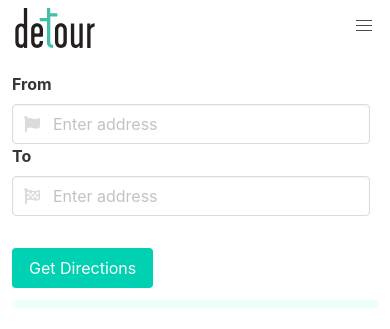
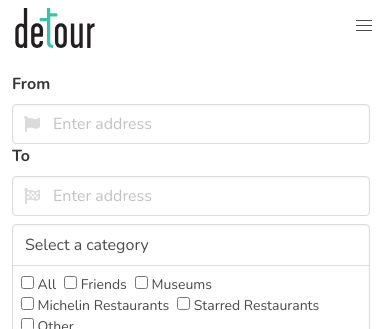
Before and after one commit to ameyerfr/detour, a Node server app: page /detour in a window 390 px wide. Shown: the top 329 px of the page. Run offline with Node 20, Linux system fonts and the light colour scheme; some libraries are stand-ins or nearby versions.

Commit message:
More CSS styling for responsiveness

```diff
--- a/public/js/detour.js
+++ b/public/js/detour.js
@@ -3,12 +3,12 @@
 
 const getItineraryBtn = document.getElementById("get-itinerary-btn");
 getItineraryBtn.onclick = getPOIs;
-const searchInput = document.getElementById("search-poi");
-searchInput.addEventListener("input", filterPOIs);
+// const searchInput = document.getElementById("search-poi");
+// searchInput.addEventListener("input", filterPOIs);
 // const searchCategory = document.getElementById("poi-categories");
 // searchCategory.addEventListener("click", searchByCategory);
-const clearSearchBtn = document.getElementById("clear-search-btn");
-clearSearchBtn.addEventListener("click", initSearch);
+// const clearSearchBtn = document.getElementById("clear-search-btn");
+// clearSearchBtn.addEventListener("click", initSearch);
 const poiList = document.getElementById("poi-list");
 const notificationContainer = document.getElementById("itinerary-notification");
 let pois;
@@ -64,12 +64,13 @@
 
   displayItineraryDuration(response.duration);
 
-  initSearch();
+  renderList(pois);
+  // initSearch();
 }
 
 async function makeADetour(poi) {
-  let response = await window.DETOUR.routeHelper.addStopOver(poi)
-  console.log("response : ", response)
+  let response = await window.DETOUR.routeHelper.addStopOver(poi);
+  console.log("response : ", response);
   displayDetourDuration(response.duration);
 }
 
@@ -82,7 +83,7 @@
 
 function displayDetourDuration(duration) {
   let detourDuration = humanizeSecondsDuration(duration.detourDuration);
-  let detourDiff     = humanizeSecondsDuration(duration.diff);
+  let detourDiff = humanizeSecondsDuration(duration.diff);
   document.getElementById("base-duration-value").innerHTML = detourDuration;
   document.getElementById("detour-duration").innerHTML = `Detour : <span id="detour-duration-value">${detourDiff}</span>`;
 }
@@ -101,11 +102,15 @@
             <span class="poi-title">${data.title}</span>
         </a>
         <div class="poi-details is-hidden is-size-7">
-            <div class="poi-image"><img src="${data.image}"></div>
+        ${
+          data.image
+            ? `
+          <div class="poi-image"><img src="${data.image}"></div>`
+            : ""
+        }
             <div class="poi-detail">
                   <p>${data.description}</p>
                   <p>${data.address}</p>
-
               </div>
             <div class="buttons poi-actions">
               <a class="button is-small is-fullwidth" href="https://www.google.com/maps/place/?q=place_id:${data.place_id}" target="_blank">View details</a>
@@ -168,20 +173,20 @@
   renderList(filteredPOIs);
 }
 
- /*
-  * day, h, m (and s)
-  */
+/*
+ * day, h, m (and s)
+ */
 function humanizeSecondsDuration(seconds) {
-  var days     = Math.floor(seconds / (24*60*60));
-      seconds -= days    * (24*60*60);
-  var hours    = Math.floor(seconds / (60*60));
-      seconds -= hours   * (60*60);
-  var minutes  = Math.floor(seconds / (60));
+  var days = Math.floor(seconds / (24 * 60 * 60));
+  seconds -= days * (24 * 60 * 60);
+  var hours = Math.floor(seconds / (60 * 60));
+  seconds -= hours * (60 * 60);
+  var minutes = Math.floor(seconds / 60);
 
-      // Unused - Remaining seconds
-      seconds -= minutes * (60);
+  // Unused - Remaining seconds
+  seconds -= minutes * 60;
 
-  return ((0<days)?(days+" day, "):"")+hours+"h and "+minutes+"min";
+  return (0 < days ? days + " day, " : "") + hours + "h and " + minutes + "min";
 }
 
 function getPoiById(id) {
--- a/public/js/notification.js
+++ /dev/null
@@ -1,5 +0,0 @@
-(document.querySelectorAll(".notification") || []).forEach($notification => {
-  $notification.addEventListener("click", () => {
-    $notification.remove();
-  });
-});
--- a/public/stylesheets/custom.scss
+++ b/public/stylesheets/custom.scss
@@ -4,7 +4,7 @@
     margin-left: -13px;
 }
 
-#main-navbar+div {
+.navbar.is-fixed-top+div {
     margin-top: .5rem;
 }
 
@@ -45,10 +45,20 @@ h1 {
     height: calc(100% - 100px);
 }
 
+
 #select-category {
-    min-height: 2rem;
-    padding-left: .5rem;
-    padding-right: .5rem;
+    width: fit-content;
+    margin: 0 .5rem;
+}
+
+#select-category .navbar-item.has-dropdown:hover .navbar-link,
+.navbar-item.has-dropdown.is-active .navbar-link {
+    background-color: white;
+    height: 2.35rem;
+}
+
+#select-category .navbar-dropdown {
+    border-top: 1px solid #dbdbdb;
 }
 
 #select-category .navbar-dropdown {
@@ -61,7 +71,7 @@ h1 {
 
 #poi-list {
     overflow: scroll;
-    height: calc(100vh - 210px);
+    height: calc(100vh - 100px);
 }
 
 .poi-details {
@@ -72,7 +82,7 @@ h1 {
 }
 
 .poi-details .poi-image {
-    flex: 0 0 200px;
+    flex: 0 0 150px;
     margin-right: 1rem;
 }
 
@@ -81,13 +91,21 @@ h1 {
     margin-right: 1rem;
 }
 
+.poi-details .poi-actions {
+    flex: 0;
+}
+
 .full-width {
     width: 100%;
 }
 
-.full-height {
-    height: 100vh;
+.hero {
+    justify-content: center;
 }
+
+// .full-height {
+//     height: 100vh;
+// }
 
 .panel {
     background-color: gainsboro;
@@ -112,5 +130,48 @@ h1 {
     margin-right: 1rem;
 }
 
-#base-duration { margin: 0 10px; }
-#detour-duration { font-weight: 800; }
+#base-duration {
+    margin: 0 10px;
+}
+
+#detour-duration {
+    font-weight: 800;
+}
+
+@media screen and (max-width:768px) {
+    #map {
+        height: 400px;
+    }
+
+    #poi-list {
+        overflow: initial !important;
+        height: initial !important;
+    }
+
+    #select-category {
+        margin: .5rem .5rem .5rem 0;
+        height: auto;
+    }
+
+    #select-category .navbar-dropdown {
+        display: flex;
+        flex-wrap: wrap;
+    }
+
+    #select-category .navbar-link:after {
+        display: none;
+    }
+
+    #select-category .navbar-dropdown .field {
+        margin-right: .5rem;
+        margin-bottom: 0;
+    }
+}
+
+// #select-category .navbar-link {
+//     padding-left: 0;
+// }
+
+// #select-category .navbar-link:after {
+//     display: none;
+// }
--- a/public/stylesheets/style.scss
+++ b/public/stylesheets/style.scss
@@ -2,7 +2,8 @@
 
 // Import a Google Font
 @import url("https://fonts.googleapis.com/css?family=Nunito:400,700");
-
+$family-sans-serif: "Nunito",
+sans-serif;
 $scheme-main: white;
 $primary: hsl(171, 100%, 41%);
 $link: hsl(171, 100%, 41%);
--- a/routes/auth.js
+++ b/routes/auth.js
@@ -8,7 +8,7 @@ const bcryptjs = require("bcryptjs");
 ////////////////////
 
 router.get("/register", (req, res, next) => {
-  res.render("auth/register", { scripts: ["auth", "notification"] });
+  res.render("auth/register", { scripts: ["auth"] });
 });
 
 router.post("/register", (req, res, next) => {
@@ -47,7 +47,7 @@ router.post("/register", (req, res, next) => {
 /////////////////
 
 router.get("/login", (req, res, next) => {
-  res.render("auth/login", { scripts: ["auth", "notification"] });
+  res.render("auth/login", { scripts: ["auth"] });
 });
 
 router.post("/login", (req, res, next) => {
--- a/views/auth/login.hbs
+++ b/views/auth/login.hbs
@@ -1,5 +1,5 @@
 <section class="hero is-fullheight with-background">
-    <div class="columns is-centered is-vcentered full-height" id="login-form">
+    <div class="columns is-centered is-vcentered" id="login-form">
         <div class="column is-one-third">
             <div class="box">
                 {{>flash_message}}
--- a/views/auth/register.hbs
+++ b/views/auth/register.hbs
@@ -1,5 +1,5 @@
 <section class="hero is-fullheight with-background">
-    <div class="columns is-centered is-vcentered full-height" id="register-form">
+    <div class="columns is-centered is-vcentered" id="register-form">
         <div class="column is-one-third-tablet">
             <div class="box">
                 {{>flash_message}}
--- a/views/detour.hbs
+++ b/views/detour.hbs
@@ -1,5 +1,5 @@
 <div class="columns" id="detour">
-    <div class="column is-one-half-tablet">
+    <div class="column is-three-fifths-tablet">
         {{>search_itinerary}}
         <div id="itinerary-notification" class="notification is-primary is-light"></div>
         <div id="map"></div>
--- a/views/index.hbs
+++ b/views/index.hbs
@@ -1,5 +1,5 @@
 <section class="hero is-fullheight with-background" id="home">
-    <div class="columns is-centered is-vcentered full-height">
+    <div class="columns is-centered is-vcentered">
         <div class="column is-one-third-desktop">
             <div class="box">
                 <h1 class="is-size-3 has-text-centered">Relax and make a detour!</h1>
--- a/views/partials/navigation.hbs
+++ b/views/partials/navigation.hbs
@@ -1,4 +1,4 @@
-<nav class="navbar is-transparent is-fixed-top" id="main-navbar" role="navigation" aria-label="main navigation">
+<nav class="navbar is-transparent is-fixed-top" role="navigation" aria-label="main navigation">
     <div class="navbar-brand">
         <a class="navbar-item" href="/">
             <img src="/images/logo.svg" class="logo">
@@ -11,7 +11,7 @@
         </a>
     </div>
 
-    <div class="navbar-menu">
+    <div class="navbar-menu" id="main-navbar">
         {{#if isLoggedIn}}
         <div class="navbar-start">
             <a class="navbar-item" href="/user/poi/new/{{user_id}}">
--- a/views/partials/poi_list.hbs
+++ b/views/partials/poi_list.hbs
@@ -9,7 +9,7 @@
         <a data-category="Michelin Restaurants">Michelin Restaurants</a>
         <a data-category="Starred Restaurants">Starred Restaurants</a>
     </p> --}}
-    <div class="panel-block">
+    {{!-- <div class="panel-block">
         <div class="field is-grouped full-width">
             <p class="control is-expanded has-icons-left">
                 <input class="input is-primary" type="text" placeholder="Search" id="search-poi">
@@ -23,7 +23,7 @@
                 </a>
             </p>
         </div>
-    </div>
+    </div> --}}
     <div id="poi-list">
         {{>poi_list_item}}
     </div>
--- a/views/partials/search_itinerary.hbs
+++ b/views/partials/search_itinerary.hbs
@@ -25,11 +25,9 @@
             </p>
         </div>
     </div>
-    <nav class="navbar" id="select-category">
 
-        <div class="navbar-menu">
-            <div class="navbar-start">
-                <div class="navbar-item has-dropdown is-hoverable">
+
+    <div class="navbar-item has-dropdown is-hoverable input" id="select-category">
         <a class="navbar-link">
             Select a category
         </a>
@@ -73,9 +71,7 @@
             </div>
         </div>
     </div>
-            </div>
-        </div>
-    </nav>
+
 
     <a class="button is-primary" id="get-itinerary-btn">Get Directions</a>
 </div>
--- a/views/user/profile.hbs
+++ b/views/user/profile.hbs
@@ -1,5 +1,5 @@
 <section class="hero is-fullheight with-background">
-    <div class="columns is-centered is-vcentered full-height">
+    <div class="columns is-centered is-vcentered">
         <div class="column is-one-third">
             <div class="box">
                 {{>flash_message}}
```
Also changed, not shown: routes/user.js (+11 -17 lines), public/js/app.js, public/stylesheets/style.css, 1 other file. Lines whose indentation alone changed are shown as unchanged.
